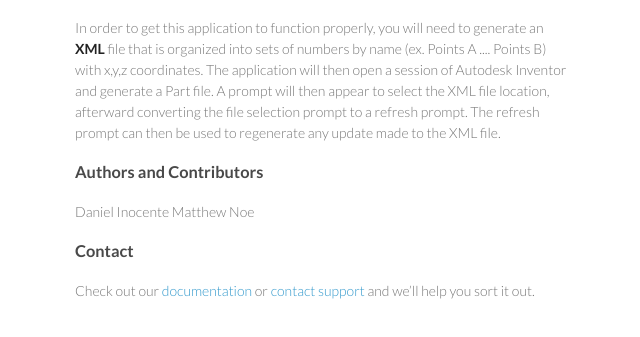
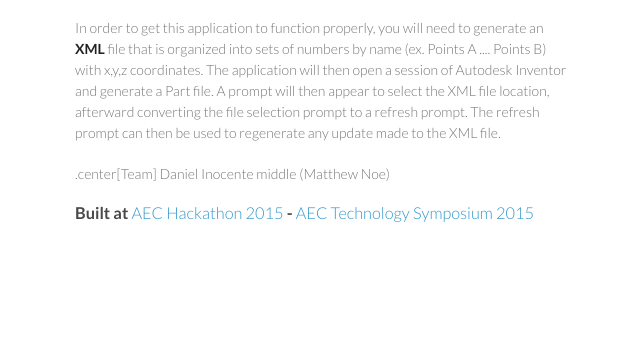
Before and after one commit to danielinocente/application, a plain HTML site: page index.html in a window 1280 px wide. Shown: the part 1666-2003 px from the top of the page, without its empty margins (495-1135 px from the left). After the commit the page ends 1958 px from the top, so only its background shows below. Drawn offline with Linux system fonts and the light colour scheme.

```diff
--- a/index.html
+++ b/index.html
@@ -48,16 +48,13 @@
 
 <p>In order to get this application to function properly, you will need to generate an <strong>XML</strong> file that is organized into sets of numbers by name (ex. Points A .... Points B) with x,y,z coordinates. The application will then open a session of Autodesk Inventor and generate a Part file. A prompt will then appear to select the XML file location, afterward converting the file selection prompt to a refresh prompt. The refresh prompt can then be used to regenerate any update made to the XML file. </p>
 
-<h3>
-<a id="authors-and-contributors" class="anchor" href="#authors-and-contributors" aria-hidden="true"><span class="octicon octicon-link"></span></a>Authors and Contributors</h3>
-
-<p>Daniel Inocente
-Matthew Noe</p>
+<p>.center[Team]
+Daniel Inocente
+middle (Matthew Noe)</p>
 
 <h3>
-<a id="contact" class="anchor" href="#contact" aria-hidden="true"><span class="octicon octicon-link"></span></a>Contact</h3>
-
-<p>Check out our <a href="https://help.github.com/pages">documentation</a> or <a href="https://github.com/contact">contact support</a> and we’ll help you sort it out.</p>
+<a id="built-at-aec-hackathon-2015---aec-technology-symposium-2015" class="anchor" href="#built-at-aec-hackathon-2015---aec-technology-symposium-2015" aria-hidden="true"><span class="octicon octicon-link"></span></a>Built at <a href="http://aec-technology-hackathon-2015.devpost.com/">AEC Hackathon 2015</a> - <a href="http://core.thorntontomasetti.com/event/aec-technology-symposium-2015/">AEC Technology Symposium 2015</a>
+</h3>
       </section>
       <footer>
         <p>This project is maintained by <a href="https://github.com/DMLaboratory">DMLaboratory</a></p>
```
Also changed, not shown: params.json (+1 -1 lines).
